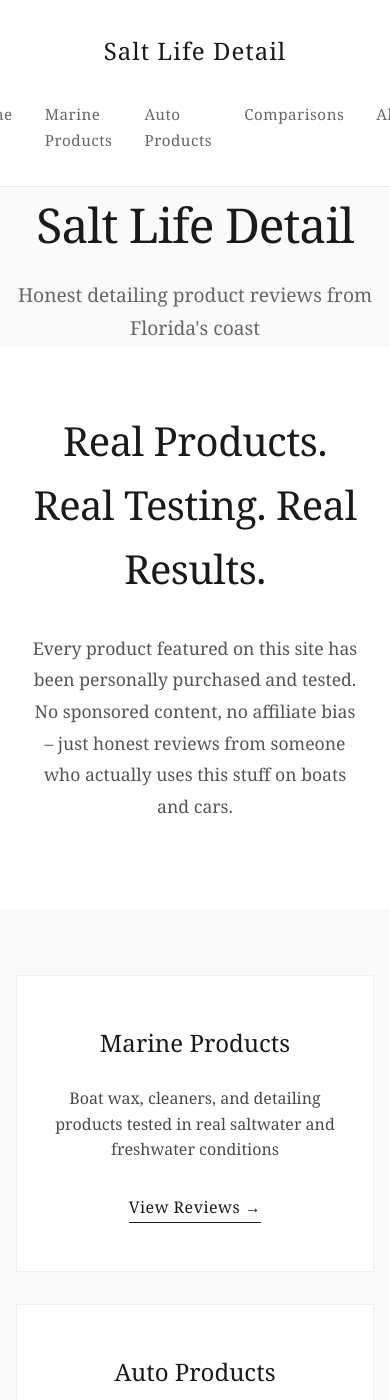
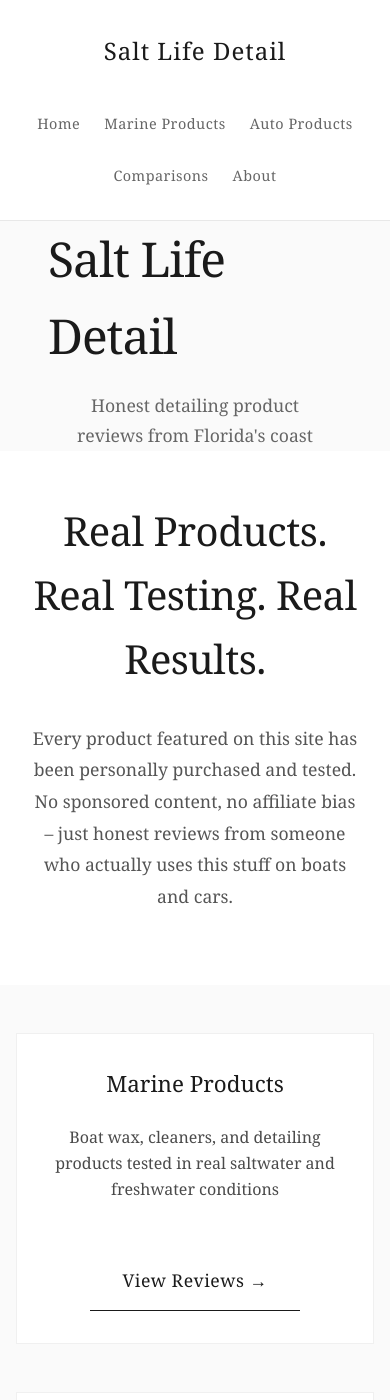
Before and after one commit to landwehr72/shine-shield-reviews.github.io, a Jekyll site: the page built from index.html, in a window 390 px wide and 1400 px high. Built offline with Jekyll 4.4.1, drawn with Linux system fonts in a browser that asks for light colours.

Commit message:
Update main.css

```diff
--- a/assets/css/main.css
+++ b/assets/css/main.css
@@ -10,6 +10,21 @@
   line-height: 1.6;
   color: #2c2c2c;
   background-color: #fafafa;
+  -webkit-overflow-scrolling: touch;
+}
+
+/* Mobile-first improvements */
+img {
+  max-width: 100%;
+  height: auto;
+}
+
+a, button {
+  min-height: 44px;
+}
+
+input, textarea, select {
+  font-size: 16px;
 }
 
 /* Typography */
@@ -100,27 +115,28 @@
   padding: 0 2rem;
 }
 
-/* Force perfect centering */
+/* Hero Section - Perfect Centering */
 .hero {
-  margin-left: 0 !important;
-  margin-right: 0 !important;
-  width: 100% !important;
-  padding-left: 0 !important;
-  padding-right: 0 !important;
+  text-align: center;
+  padding: 6rem 0;
+  background: #fff;
+  margin: 0 -2rem 4rem -2rem;
+  width: calc(100% + 4rem);
 }
 
 .hero-content {
-  width: 100%;
-  max-width: none;
-  padding: 0;
-  text-align: center;
+  max-width: 600px;
+  margin: 0 auto;
+  padding: 0 2rem;
 }
 
 .hero h1 {
-  width: 100%;
-  text-align: center !important;
-  margin: 0 auto 1.5rem auto !important;
-  padding: 0 2rem;
+  font-size: 4rem;
+  margin-bottom: 1.5rem;
+  color: #1a1a1a;
+  font-weight: 300;
+  letter-spacing: -2px;
+  text-align: center;
 }
 
 .hero-subtitle {
@@ -199,9 +215,12 @@
   font-weight: normal;
   letter-spacing: 0.5px;
   border-bottom: 1px solid #1a1a1a;
-  padding-bottom: 2px;
+  padding: 0.75rem 1.5rem;
   transition: opacity 0.3s;
-  display: inline-block;
+  display: inline-flex;
+  align-items: center;
+  justify-content: center;
+  min-height: 44px;
 }
 
 .category-link:hover {
@@ -267,6 +286,150 @@
 .post-rating {
   font-size: 0.9rem;
   color: #666;
+}
+
+/* Coming Soon Styles */
+.coming-soon-reviews {
+  text-align: center;
+  max-width: 600px;
+  margin: 0 auto;
+  padding: 3rem 2rem;
+  background: #fff;
+  border: 1px solid #f0f0f0;
+  border-radius: 8px;
+}
+
+.review-preview h3 {
+  margin: 2rem 0 1rem 0;
+  color: #1a1a1a;
+}
+
+.review-preview ul {
+  list-style: none;
+  padding: 0;
+}
+
+.review-preview li {
+  padding: 0.5rem 0;
+  color: #666;
+  border-bottom: 1px solid #f0f0f0;
+}
+
+.review-preview li:last-child {
+  border-bottom: none;
+}
+
+/* Professional Page Styling */
+.page-hero {
+  text-align: center;
+  padding: 6rem 0 4rem 0;
+  background: #fff;
+  margin: 0 -2rem 4rem -2rem;
+  width: calc(100% + 4rem);
+}
+
+.page-hero h1 {
+  font-size: 3.5rem;
+  margin-bottom: 1.5rem;
+  font-weight: 300;
+  letter-spacing: -1px;
+}
+
+.page-hero p {
+  font-size: 1.2rem;
+  color: #666;
+  max-width: 600px;
+  margin: 0 auto;
+}
+
+.page-content {
+  max-width: 800px;
+  margin: 0 auto;
+  padding: 0;
+}
+
+.content-section {
+  background: #fff;
+  padding: 3rem;
+  margin-bottom: 3rem;
+  border: 1px solid #f0f0f0;
+}
+
+.content-section h2 {
+  font-size: 2rem;
+  margin-bottom: 1.5rem;
+  font-weight: 300;
+}
+
+.content-section h3 {
+  font-size: 1.5rem;
+  margin: 2.5rem 0 1.5rem 0;
+  color: #1a1a1a;
+}
+
+.content-section h4 {
+  font-size: 1.2rem;
+  margin-bottom: 0.5rem;
+  color: #1a1a1a;
+}
+
+.content-section p {
+  margin-bottom: 1.5rem;
+  line-height: 1.7;
+}
+
+/* Grid Layouts */
+.product-grid, .comparison-grid, .process-grid {
+  display: grid;
+  grid-template-columns: repeat(auto-fit, minmax(250px, 1fr));
+  gap: 2rem;
+  margin: 2rem 0;
+}
+
+.product-category, .comparison-item, .process-step {
+  padding: 1.5rem;
+  background: #f8f9fa;
+  border-radius: 8px;
+  border: 1px solid #e9ecef;
+}
+
+.product-category h4, .comparison-item h4, .process-step h4 {
+  margin-bottom: 0.5rem;
+  color: #1a1a1a;
+}
+
+.product-category p, .comparison-item p, .process-step p {
+  margin-bottom: 0;
+  font-size: 0.95rem;
+  color: #666;
+}
+
+/* CTA Section */
+.cta-section {
+  text-align: center;
+  margin-top: 3rem;
+  padding-top: 2rem;
+  border-top: 1px solid #f0f0f0;
+}
+
+.btn-primary {
+  display: inline-flex;
+  align-items: center;
+  justify-content: center;
+  background: #1a1a1a;
+  color: #fff;
+  padding: 0.75rem 1.5rem;
+  text-decoration: none;
+  border-radius: 6px;
+  font-weight: normal;
+  letter-spacing: 0.5px;
+  transition: background 0.3s;
+  min-height: 44px;
+}
+
+.btn-primary:hover {
+  background: #333;
+  color: #fff;
 }
 
 /* Footer */
@@ -363,196 +526,99 @@
   margin-bottom: 0.5rem;
 }
 
-/* Responsive Design */
+/* Responsive Design - Mobile First */
 @media (max-width: 768px) {
+  /* Better text sizes for mobile */
+  body {
+    font-size: 1.1rem;
+  }
+
+  /* Header mobile */
   .header-content {
     flex-direction: column;
     gap: 2rem;
   }
 
   nav ul {
-    gap: 2rem;
+    flex-wrap: wrap;
+    justify-content: center;
+    gap: 1.5rem;
+  }
+
+  nav a {
+    font-size: 0.9rem;
+  }
+
+  /* Hero mobile */
+  .hero {
+    padding: 4rem 0;
+    margin: 0 -1rem 3rem -1rem;
+    width: calc(100% + 2rem);
   }
 
   .hero h1 {
-    font-size: 2.5rem;
+    font-size: 2.2rem;
+    line-height: 1.2;
+    padding: 0 1rem;
   }
 
+  .hero-subtitle {
+    font-size: 1.1rem;
+    padding: 0 1rem;
+  }
+
+  /* Intro section mobile */
+  .intro-section {
+    padding: 3rem 0;
+    margin: 0 -1rem 3rem -1rem;
+    width: calc(100% + 2rem);
+  }
+
+  /* Main content mobile */
+  main {
+    padding: 0 1rem;
+  }
+
+  /* Category cards mobile */
   .featured-categories {
     grid-template-columns: 1fr;
     gap: 2rem;
   }
 
+  .category-card {
+    padding: 2rem 1.5rem;
+    margin-bottom: 1rem;
+  }
+
+  .category-card h3 {
+    font-size: 1.4rem;
+  }
+
+  .category-card p {
+    font-size: 1rem;
+    line-height: 1.6;
+  }
+
+  .category-link {
+    padding: 1rem 2rem;
+    margin-top: 1rem;
+  }
+
+  /* Posts mobile */
   .posts-grid {
     grid-template-columns: 1fr;
   }
 
-  main {
-    padding: 0 1rem;
+  .post-card {
+    padding: 1.5rem;
   }
 
-  .hero {
-    margin: 0 -1rem 4rem -1rem;
-    width: calc(100% + 2rem);
+  .post-card h3 {
+    font-size: 1.2rem;
+    line-height: 1.3;
   }
 
-  .intro-section {
-    margin: 0 -1rem 4rem -1rem;
-    width: calc(100% + 2rem);
-  }
-}
-/* Page styling */
-.page-header {
-  text-align: center;
-  padding: 4rem 0 2rem 0;
-  margin-bottom: 3rem;
-}
-
-.page-header h1 {
-  font-size: 3rem;
-  margin-bottom: 1rem;
-}
-
-.coming-soon, .about-content {
-  max-width: 700px;
-  margin: 0 auto;
-  padding: 2rem;
-  background: #fff;
-  border: 1px solid #f0f0f0;
-}
-
-.product-list, .testing-list {
-  margin: 2rem 0;
-  padding-left: 2rem;
-}
-
-.product-list li, .testing-list li {
-  margin-bottom: 0.5rem;
-  color: #555;
-}
-
-.back-link {
-  color: #1a1a1a;
-  text-decoration: none;
-  border-bottom: 1px solid #1a1a1a;
-  font-weight: normal;
-}
-
-.back-link:hover {
-  opacity: 0.7;
-}
-/* Professional Page Styling */
-.page-hero {
-  text-align: center;
-  padding: 6rem 0 4rem 0;
-  background: #fff;
-  margin: 0 -2rem 4rem -2rem;
-  width: calc(100% + 4rem);
-}
-
-.page-hero h1 {
-  font-size: 3.5rem;
-  margin-bottom: 1.5rem;
-  font-weight: 300;
-  letter-spacing: -1px;
-}
-
-.page-hero p {
-  font-size: 1.2rem;
-  color: #666;
-  max-width: 600px;
-  margin: 0 auto;
-}
-
-.page-content {
-  max-width: 800px;
-  margin: 0 auto;
-  padding: 0;
-}
-
-.content-section {
-  background: #fff;
-  padding: 3rem;
-  margin-bottom: 3rem;
-  border: 1px solid #f0f0f0;
-}
-
-.content-section h2 {
-  font-size: 2rem;
-  margin-bottom: 1.5rem;
-  font-weight: 300;
-}
-
-.content-section h3 {
-  font-size: 1.5rem;
-  margin: 2.5rem 0 1.5rem 0;
-  color: #1a1a1a;
-}
-
-.content-section h4 {
-  font-size: 1.2rem;
-  margin-bottom: 0.5rem;
-  color: #1a1a1a;
-}
-
-.content-section p {
-  margin-bottom: 1.5rem;
-  line-height: 1.7;
-}
-
-/* Grid Layouts */
-.product-grid, .comparison-grid, .process-grid {
-  display: grid;
-  grid-template-columns: repeat(auto-fit, minmax(250px, 1fr));
-  gap: 2rem;
-  margin: 2rem 0;
-}
-
-.product-category, .comparison-item, .process-step {
-  padding: 1.5rem;
-  background: #f8f9fa;
-  border-radius: 8px;
-  border: 1px solid #e9ecef;
-}
-
-.product-category h4, .comparison-item h4, .process-step h4 {
-  margin-bottom: 0.5rem;
-  color: #1a1a1a;
-}
-
-.product-category p, .comparison-item p, .process-step p {
-  margin-bottom: 0;
-  font-size: 0.95rem;
-  color: #666;
-}
-
-/* CTA Section */
-.cta-section {
-  text-align: center;
-  margin-top: 3rem;
-  padding-top: 2rem;
-  border-top: 1px solid #f0f0f0;
-}
-
-.btn-primary {
-  display: inline-block;
-  background: #1a1a1a;
-  color: #fff;
-  padding: 1rem 2rem;
-  text-decoration: none;
-  border-radius: 6px;
-  font-weight: normal;
-  letter-spacing: 0.5px;
-  transition: background 0.3s;
-}
-
-.btn-primary:hover {
-  background: #333;
-  color: #fff;
-}
-
-/* Responsive */
-@media (max-width: 768px) {
+  /* Page styling mobile */
   .page-hero {
     padding: 4rem 0 3rem 0;
     margin: 0 -1rem 3rem -1rem;
@@ -568,8 +634,41 @@
     margin-bottom: 2rem;
   }
 
+  .content-section h2 {
+    font-size: 1.8rem;
+    line-height: 1.3;
+  }
+
+  .content-section h3 {
+    font-size: 1.4rem;
+    line-height: 1.3;
+  }
+
+  .content-section p {
+    font-size: 1.05rem;
+    line-height: 1.6;
+    margin-bottom: 1.25rem;
+  }
+
   .product-grid, .comparison-grid, .process-grid {
     grid-template-columns: 1fr;
     gap: 1.5rem;
   }
+
+  .btn-primary {
+    padding: 1rem 2rem;
+    font-size: 1rem;
+  }
+
+  /* Footer mobile */
+  .footer-content {
+    padding: 0 1rem;
+    gap: 2rem;
+  }
+
+  /* Coming soon mobile */
+  .coming-soon-reviews {
+    margin: 0 1rem;
+    padding: 2rem 1.5rem;
+  }
 }
```
